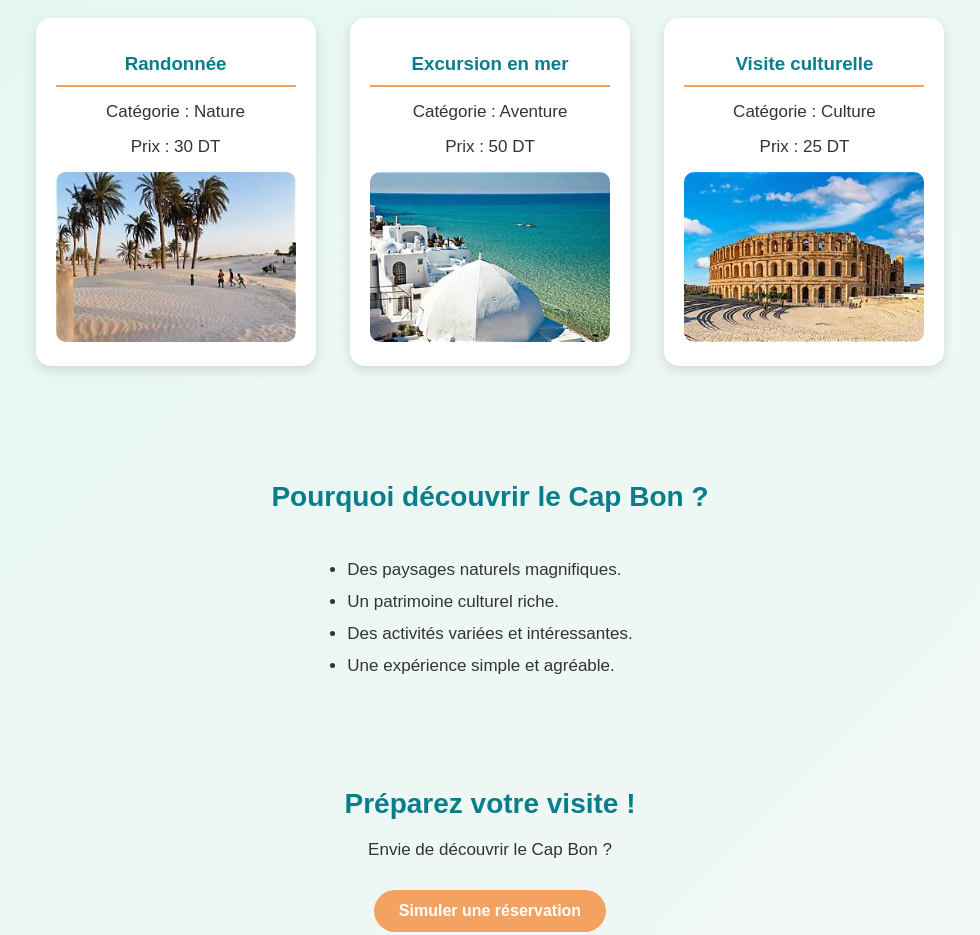
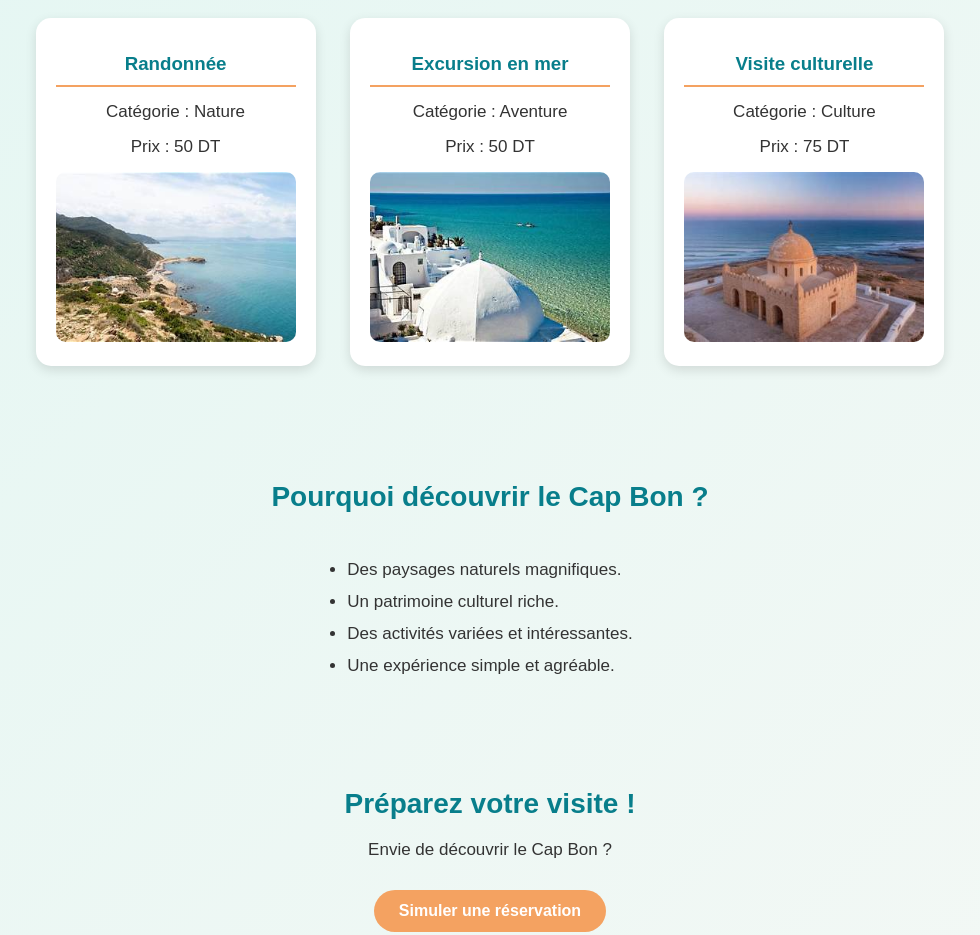
Before and after one commit to gharbiamin71/-TP_Bootstrap5_CampusConnect_Guide., a plain HTML site: page index.html in a window 1280 px wide. Shown: the part 900-1835 px from the top of the page, without its empty margins (150-1130 px from the left). Drawn offline with Linux system fonts and the light colour scheme.

Commit message:
final push

```diff
--- a/index.html
+++ b/index.html
@@ -48,8 +48,8 @@
       <div>
         <h3>Randonnée</h3>
         <p>Catégorie : Nature</p>
-        <p>Prix : 30 DT</p>
-        <img src="image5.jpg" alt="" width="200" />
+        <p>Prix : 50 DT</p>
+        <img src="image55.jpg" alt="" width="200" />
       </div>
 
       <div>
@@ -62,8 +62,8 @@
       <div>
         <h3>Visite culturelle</h3>
         <p>Catégorie : Culture</p>
-        <p>Prix : 25 DT</p>
-        <img src="image4.jpg" alt="" width="200" />
+        <p>Prix : 75 DT</p>
+        <img src="image7.jpg" alt="" width="200" />
       </div>
     </section>
     <section>
```
Also changed, not shown: reservation.html (+1 -1 lines), image4.jpg (deleted), image5.jpg (deleted), image55.jpg (added), image7.jpg (added).
